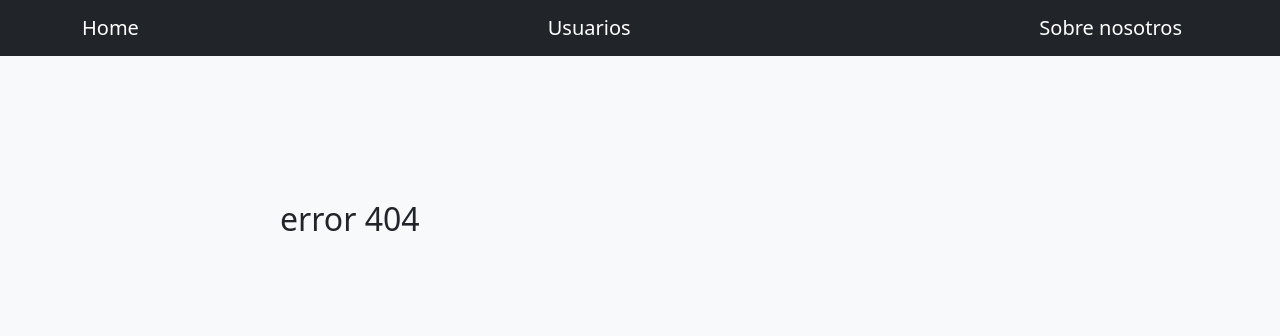
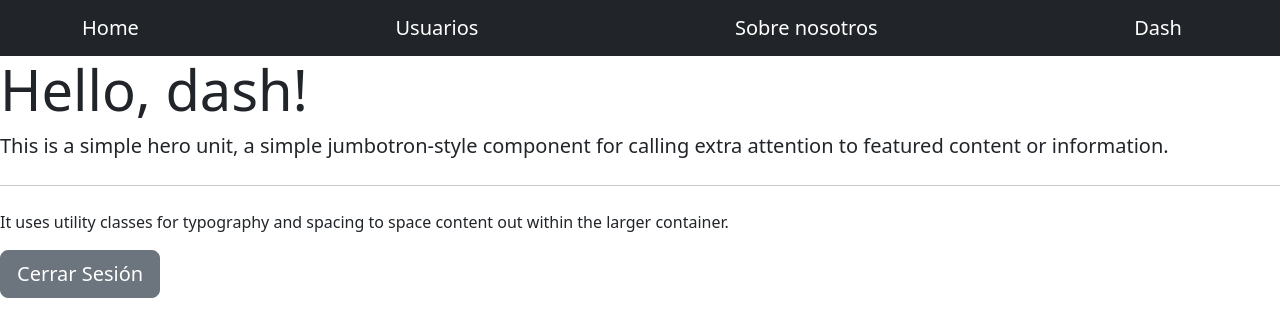
Before and after one commit to gustavo4490/react-router-v6-completo, a React (Create React App) app: page /dash in a window 1280 px wide. Before the commit this address had no page. Shown: the top 336 px of the page. Built offline with nearby package versions, Linux system fonts and the light colour scheme.

Commit message:
navigate

```diff
--- a/src/App.js
+++ b/src/App.js
@@ -6,6 +6,7 @@ import Users from './pages/Users';
 import NotFound from './pages/NotFound'
 import Nadbar from './components/Nadbar';
 import UserPage from './pages/UserPage';
+import Dash from './pages/Dash';
 
 export default function App() {
   return (
@@ -17,6 +18,7 @@ export default function App() {
         <Route path='/users' element={<Users/>} />
         <Route path='/salir' element={<Navigate to= "/users"/>} />
         <Route path='/users/:id' element={<UserPage/>} />
+        <Route path='/dash' element = {<Dash/>} />
         <Route path='*' element= {<NotFound/>}/>
       </Routes>
     </BrowserRouter>
--- a/src/components/Nadbar.js
+++ b/src/components/Nadbar.js
@@ -8,6 +8,7 @@ const Navbar = () => {
         <NavLink className={"navbar-brand"} to = '/'>Home</NavLink>
         <NavLink className={"navbar-brand"} to = '/users'>Usuarios</NavLink>
         <NavLink className={"navbar-brand"} to = '/about'>Sobre nosotros</NavLink>
+        <NavLink className={"navbar-brand"} to = '/dash'>Dash</NavLink>
       </div>
     </nav>
   );
--- /dev/null
+++ b/src/pages/Dash.js
@@ -0,0 +1,19 @@
+import { useNavigate } from "react-router-dom"
+
+export default function Dash() {
+    const navigate = useNavigate();
+
+    const handleClic = () =>{
+       navigate('/');
+    }
+    return (
+        <div className="jumbotron">
+            <h1 className="display-4">Hello, dash!</h1>
+            <p className="lead">This is a simple hero unit, a simple jumbotron-style component for calling extra attention to featured content or information.</p>
+            <hr className="my-4" />
+            <p>It uses utility classes for typography and spacing to space content out within the larger container.</p>
+
+            <button onClick={handleClic} type="button" className="btn btn-secondary btn-lg mx-auto">Cerrar Sesión</button>
+        </div>
+    )
+}
```
